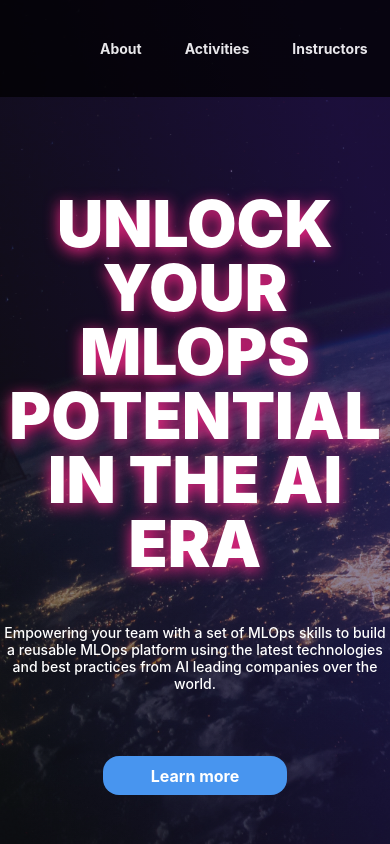
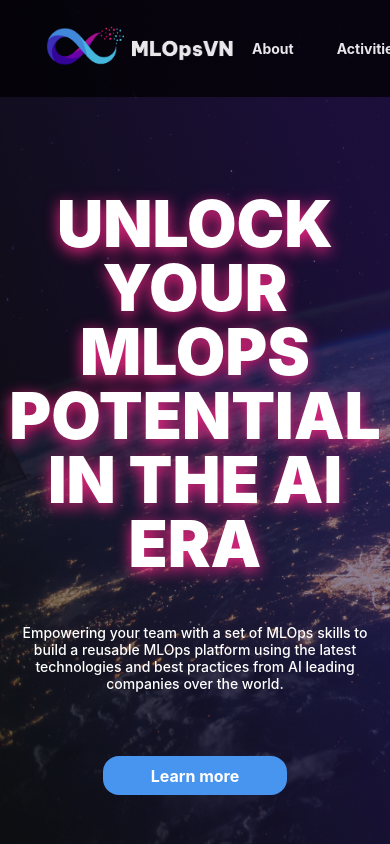
Before and after one commit to MLOpsVN/mlops.vn, a Next.js app: page / in a window 390 px wide. Shown: the top 844 px of the page. Built offline with nearby package versions, Linux system fonts and the light colour scheme.

Commit message:
Fix layout

```diff
--- a/components/card/card.module.scss
+++ b/components/card/card.module.scss
@@ -3,6 +3,7 @@
   height: 100%;
   width: 20rem;
   padding: 2rem 1.5rem;
+  margin: 0 1rem;
   color: var(--white);
   border-radius: 1.25rem;
   box-shadow: 0px 0px 20px #4cc9f0;
--- a/components/founder_card/founder_card.module.scss
+++ b/components/founder_card/founder_card.module.scss
@@ -1,5 +1,7 @@
 .root {
   text-align: center;
+  margin: 0 1rem;
+
   .img {
     box-shadow: 0px 0px 20px #4cc9f0;
     border-radius: 1.25rem;
--- a/components/home/banner/banner.module.scss
+++ b/components/home/banner/banner.module.scss
@@ -48,6 +48,7 @@
       font-size: 4rem;
       text-shadow: 0px 4px 15px #f72585;
       line-height: 4rem;
+      margin: 0rem 0.8rem;
     }
 
     div:nth-child(2) {
@@ -55,7 +56,7 @@
       font-weight: 500;
       font-size: 0.875rem;
       text-align: center;
-      margin-top: 3rem;
+      margin: 3rem 1rem;
     }
 
     div:nth-child(3) {
@@ -67,7 +68,7 @@
       justify-content: center;
       padding: 0.6rem 3rem;
       border-radius: 1rem;
-      margin-top: 4rem;
+      margin-top: 1rem;
       cursor: pointer;
 
       &:hover {
--- a/core/layout/footer/footer.module.scss
+++ b/core/layout/footer/footer.module.scss
@@ -3,8 +3,12 @@
   display: flex;
   background-color: var(--white);
 
+  @media (max-width: 900px) {
+    padding: 1.5rem 2rem;
+  }
+
   .logo {
-    width: 6.4375rem;
+    min-width: 6.4375rem;
     height: 4.75rem;
     background-image: url('/Logo_vuong.png');
     background-repeat: no-repeat;
--- a/core/layout/header/header.module.scss
+++ b/core/layout/header/header.module.scss
@@ -3,7 +3,7 @@
   align-items: center;
   padding: 1.5rem 6.25rem;
   position: fixed;
-  z-index: 9999;
+  z-index: 999;
   // top: 0;
   // left: 0;
   background-color: rgba(0, 0, 0, 0.8);
@@ -12,8 +12,12 @@
   // backdrop-filter: blur(20px);
   // filter: blur(20px);
 
+  @media (max-width: 900px) {
+    padding: 1.5rem 2rem;
+  }
+
   .logo {
-    width: 13.75rem;
+    min-width: 13.75rem;
     height: 3.0625rem;
     background-image: url('/Logo_ngang.png');
     background-repeat: no-repeat;
```
